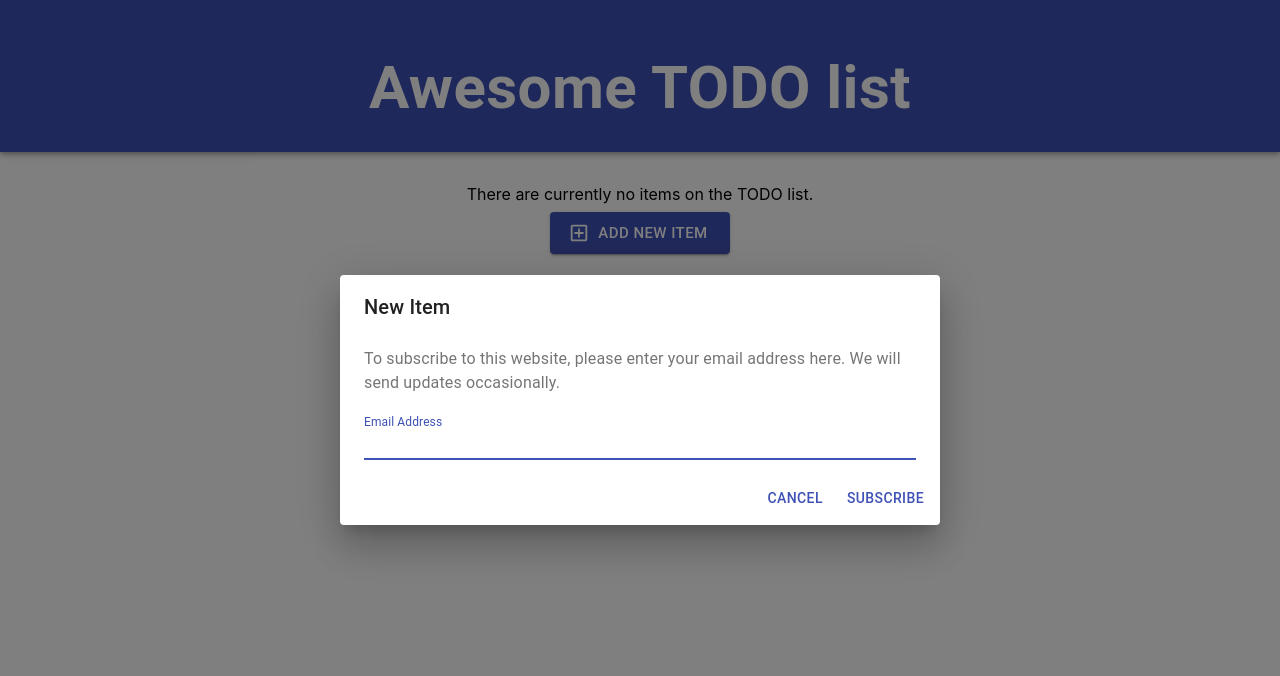
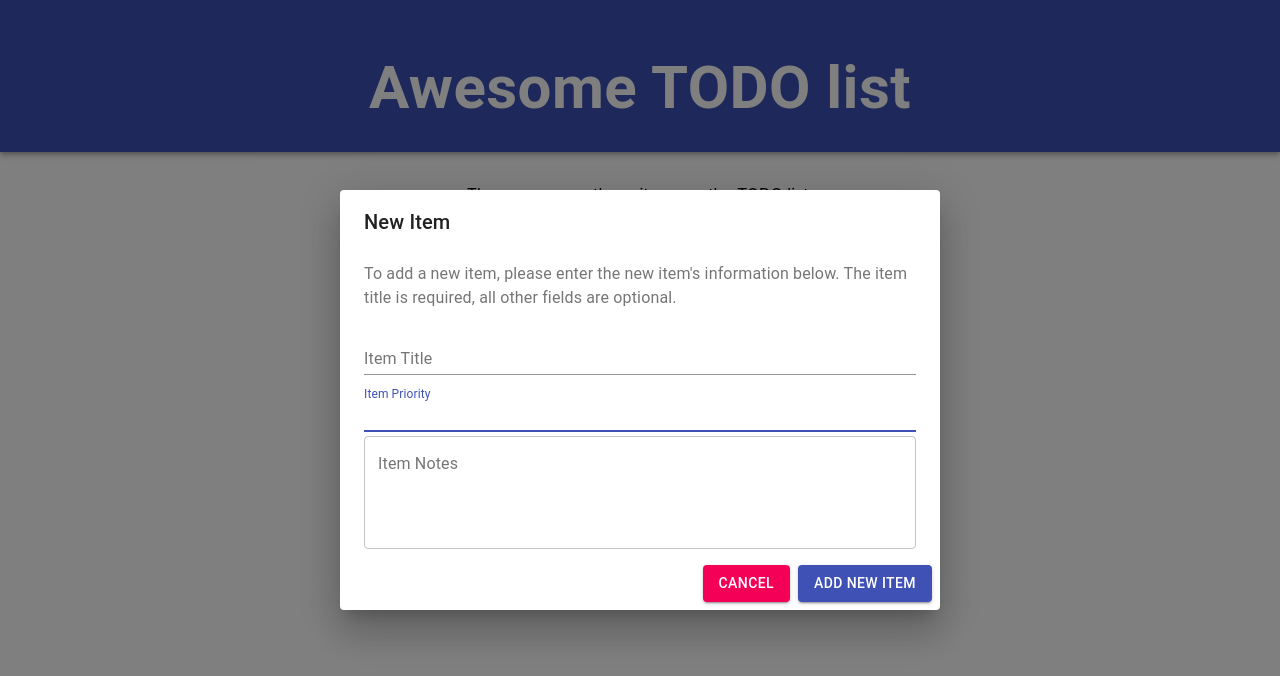
Before and after one commit to jvc5546/ascella-technologies-todo-list, a React (Create React App) app: page / in a window 1280 px wide. Both pictures are taken after a click on the button "ADD NEW ITEM". Shown: the top 676 px of the page. Built offline with nearby package versions, Linux system fonts and the light colour scheme.

Commit message:
Added text fields to New Item Dialog

```diff
--- a/src/Components/NewItemDialog.js
+++ b/src/Components/NewItemDialog.js
@@ -18,24 +18,40 @@ export default function NewItemDialog(props) {
         <DialogTitle id="form-dialog-title">New Item</DialogTitle>
         <DialogContent>
           <DialogContentText>
-            To subscribe to this website, please enter your email address here. We will send updates
-            occasionally.
+            To add a new item, please enter the new item's information below. The item title is required, all other fields are optional.
           </DialogContentText>
           <TextField
             autoFocus
             margin="dense"
-            id="name"
-            label="Email Address"
-            type="email"
+            id="title"
+            label="Item Title"
+            type="title"
+            fullWidth
+          />
+          <TextField
+            autoFocus
+            margin="dense"
+            id="priority"
+            label="Item Priority"
+            type="priority"
+            fullWidth
+          />
+          <TextField
+            id="notes"
+            label="Item Notes"
+            multiline
+            rows={4}
+            defaultValue=""
+            variant="outlined"
             fullWidth
           />
         </DialogContent>
         <DialogActions>
-          <Button onClick={handleClose} color="primary">
+          <Button onClick={handleClose} color="secondary" variant="contained">
             Cancel
           </Button>
-          <Button onClick={handleClose} color="primary">
-            Subscribe
+          <Button onClick={handleClose} color="primary" variant="contained">
+            Add New Item
           </Button>
         </DialogActions>
       </Dialog>
```
Also changed, not shown: src/Components/NewItemModal.js (+10 -2 lines).
